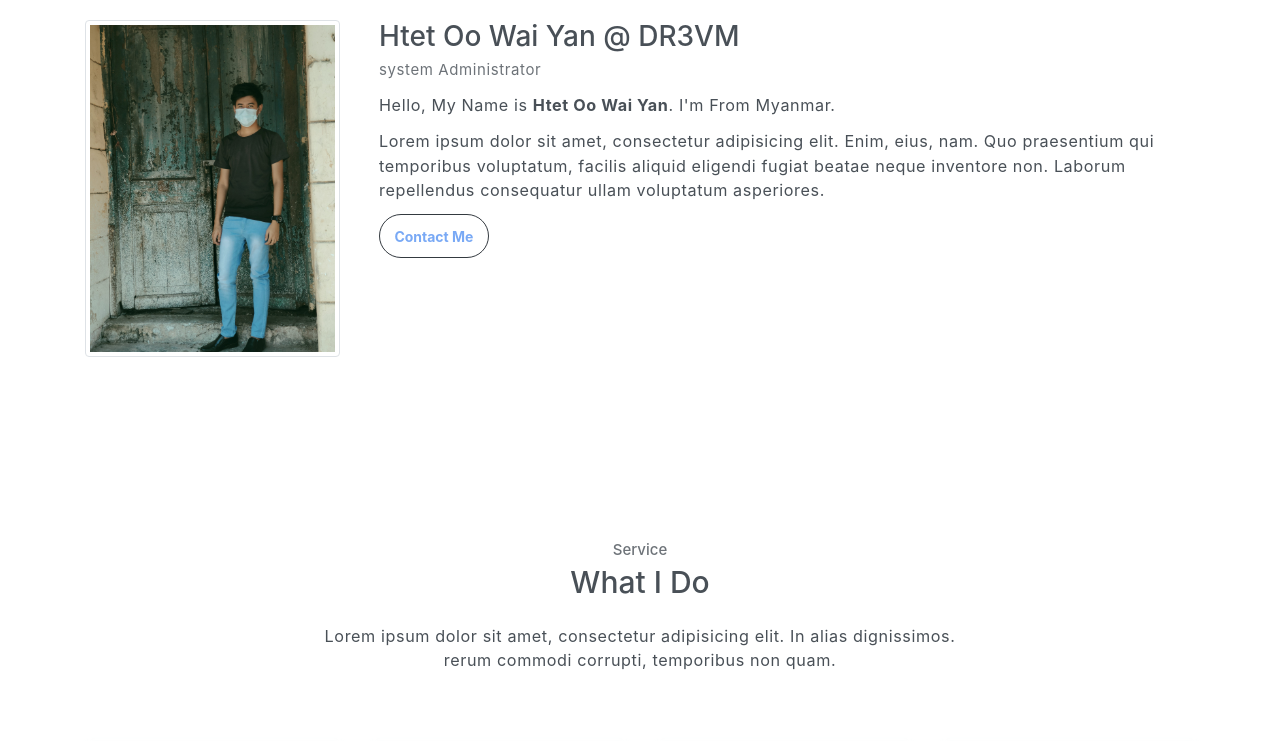
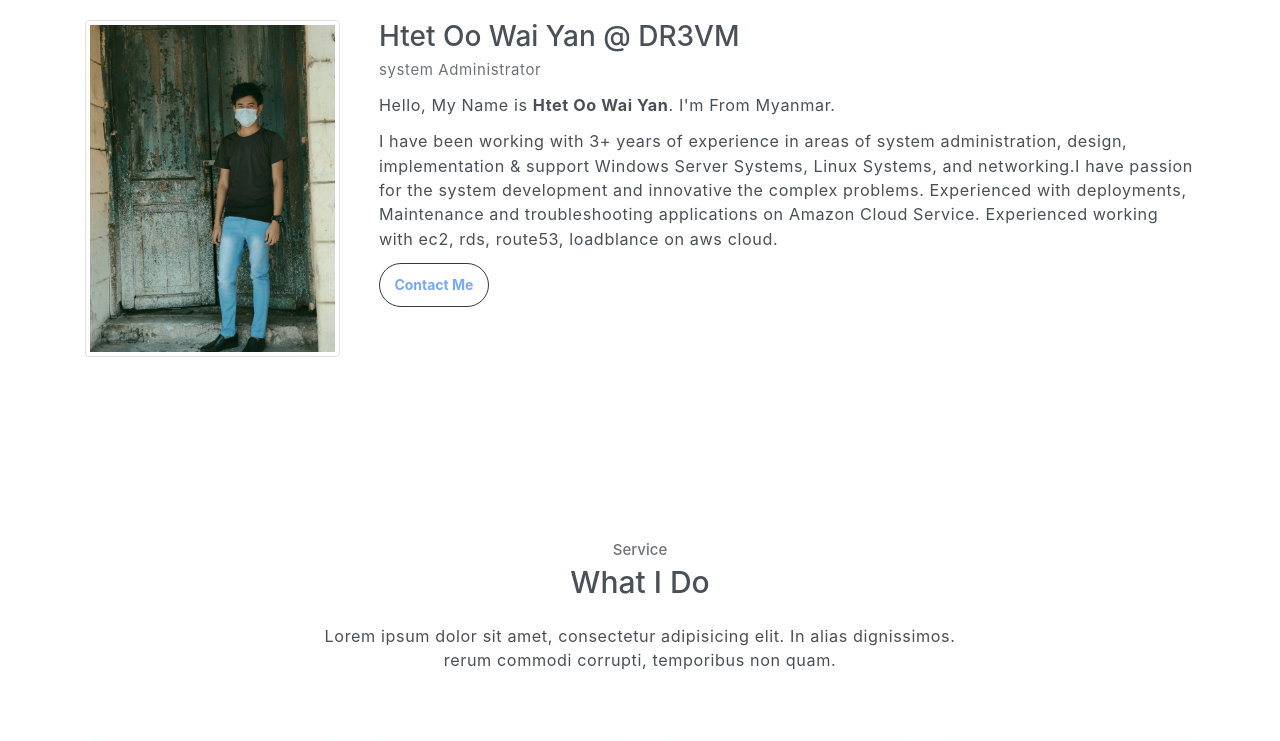
Before and after one commit to waiyan-it/waiyan-it.github.io, a plain HTML site: page index.html in a window 1280 px wide. Shown: the part 860-1601 px from the top of the page. Drawn offline with Linux system fonts and the light colour scheme.

Commit message:
Update index.html

```diff
--- a/index.html
+++ b/index.html
@@ -89,7 +89,7 @@
                     <h6 class="title">Htet Oo Wai Yan @ DR3VM</h6>
                     <p class="subtitle">system Administrator</p>
                     <p>Hello, My Name is <b>Htet Oo Wai Yan</b>. I'm From Myanmar. </p>
-                    <p>Lorem ipsum dolor sit amet, consectetur adipisicing elit. Enim, eius, nam. Quo praesentium qui temporibus voluptatum, facilis aliquid eligendi fugiat beatae neque inventore non. Laborum repellendus consequatur ullam voluptatum asperiores.</p>
+                    <p>I have been working with 3+ years of experience in areas of system administration, design, implementation & support Windows Server Systems, Linux Systems, and networking.I have passion for the system development and innovative the complex problems. Experienced with deployments, Maintenance and troubleshooting applications on Amazon Cloud Service. Experienced working with ec2, rds, route53, loadblance on aws cloud.</p>
                     <button class="btn btn-outline-dark rounded mt-3"><a href="#" target="_blank">Contact Me</a></button>
                 </div>
             </div>
```
